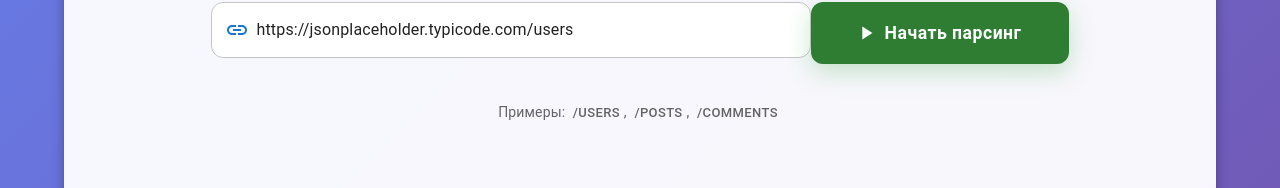
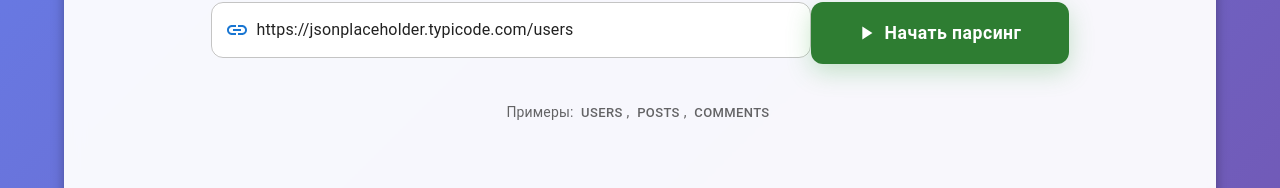
Before and after one commit to From-Sochi/Parser, a Next.js app in the folder avito-parser-app/: page /dashboard in a window 1280 px wide. Shown: the part 289-477 px from the top of the page. Built offline with nearby package versions, Linux system fonts and the light colour scheme; sample sign-in values are in the browser's storage.

Commit message:
Поправил падинги в резалт

```diff
--- a/avito-parser-app/pages/dashboard.js
+++ b/avito-parser-app/pages/dashboard.js
@@ -250,7 +250,7 @@
                                         onClick={() => setUrl('https://jsonplaceholder.typicode.com/users')}
                                         sx={{ minWidth: 'auto', p: 0.5, color: 'text.secondary' }}
                                     >
-                                        /users
+                                        users
                                     </Button>
                                     {', '}
                                     <Button
@@ -259,7 +259,7 @@
                                         onClick={() => setUrl('https://jsonplaceholder.typicode.com/posts')}
                                         sx={{ minWidth: 'auto', p: 0.5, color: 'text.secondary' }}
                                     >
-                                        /posts
+                                        posts
                                     </Button>
                                     {', '}
                                     <Button
@@ -268,7 +268,7 @@
                                         onClick={() => setUrl('https://jsonplaceholder.typicode.com/comments')}
                                         sx={{ minWidth: 'auto', p: 0.5, color: 'text.secondary' }}
                                     >
-                                        /comments
+                                        comments
                                     </Button>
                                 </Typography>
                             </Box>
--- a/avito-parser-app/pages/results.js
+++ b/avito-parser-app/pages/results.js
@@ -144,7 +144,7 @@
             background: 'linear-gradient(135deg, #f5f7fa 0%, #c3cfe2 100%)',
             minHeight: '100vh',
             py: 4,
-            paddingTop: 17,
+            paddingTop: 10,
         }}>
             <BackButton />
             <Container maxWidth="lg">
@@ -154,7 +154,7 @@
                         <Box sx={{ display: 'flex', justifyContent: 'space-between', alignItems: 'center', mb: 3 }}>
                             <Box>
                                 <Typography variant="h4" component="h1" color="primary" fontWeight="bold">
-                                    Результаты парсинга
+                                    Results
                                 </Typography>
                                 {sourceUrl && (
                                     <Typography variant="body2" color="text.secondary" sx={{ mt: 0.5 }}>
```
